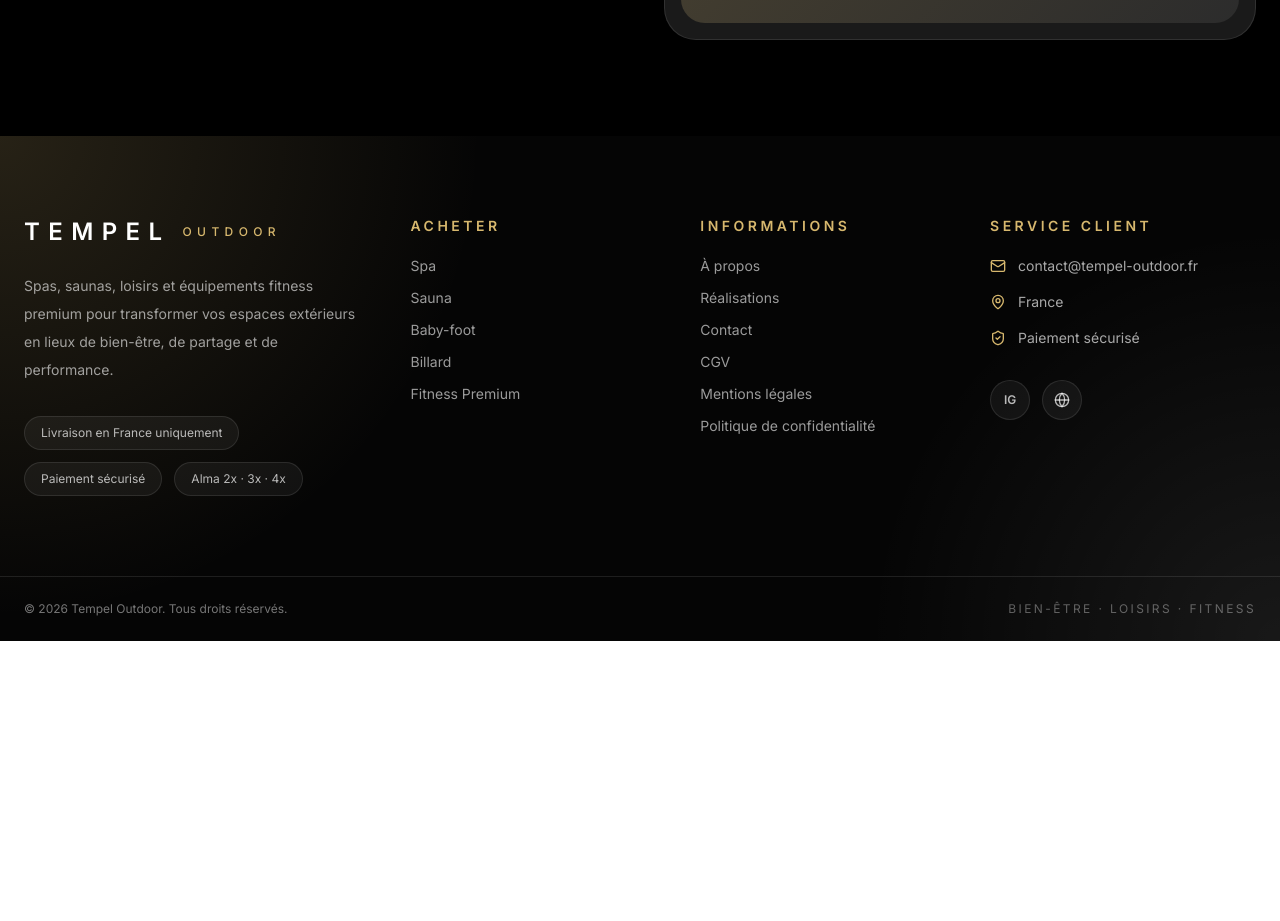
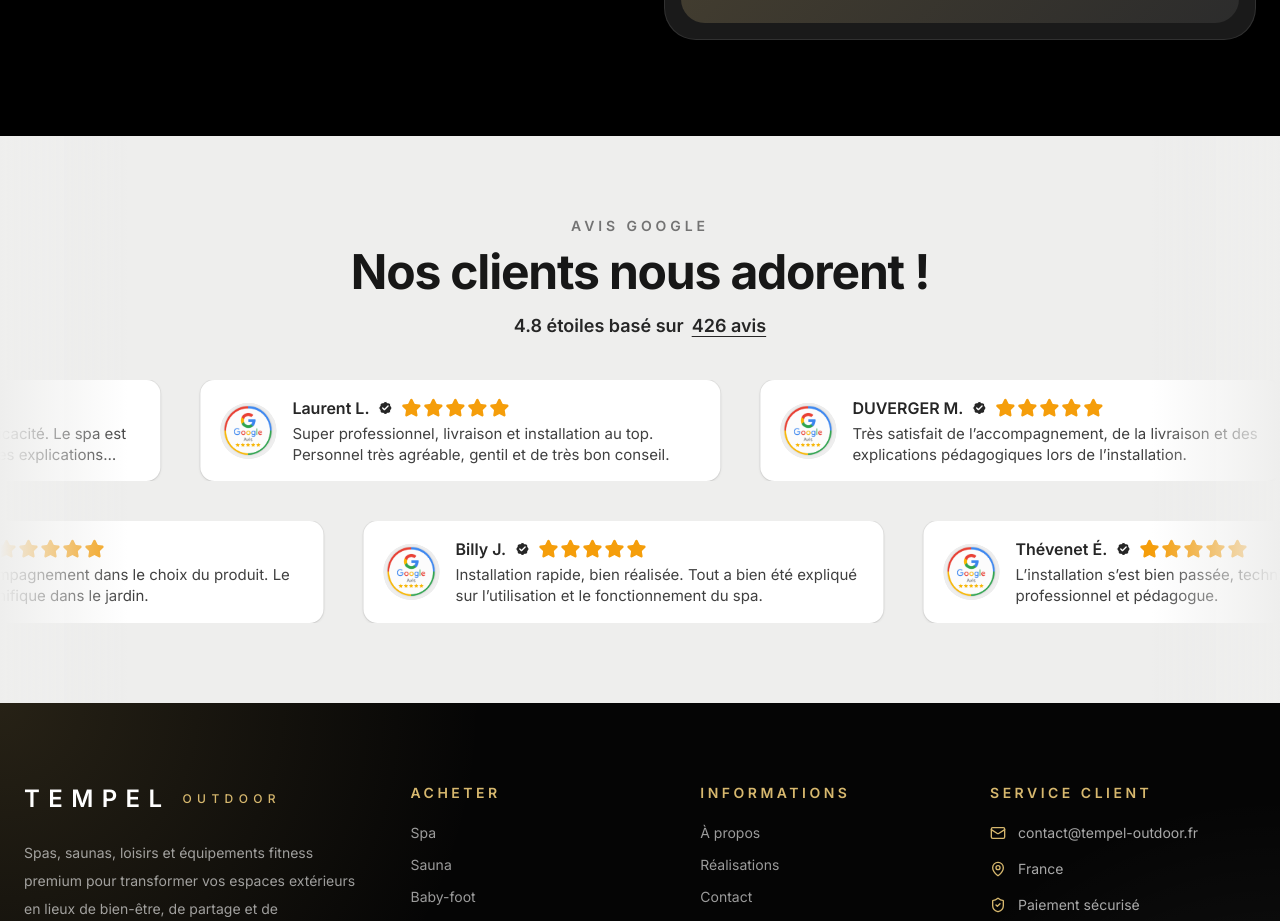
Before and after one commit to markyuna/tempel-outdoor, a Next.js app: page /en in a window 1280 px wide. Shown: the part 3400-4321 px from the top of the page. Before the commit the page ends 4041 px from the top, so only its background shows below. Built offline with nearby package versions, Linux system fonts and the light colour scheme; no server answers; the database is empty.

Commit message:
add animated Google reviews section

```diff
--- a/src/app/[locale]/page.tsx
+++ b/src/app/[locale]/page.tsx
@@ -7,6 +7,7 @@
 import UniversSection from "@/components/home/UniversSection";
 import TrustSection from "@/components/home/TrustSection";
 import ProduitsPhares from "@/components/home/ProduitsPhares";
+import GoogleReviewsSection from "@/components/home/GoogleReviewsSection";
 
 export default function HomePage() {
   return (
@@ -49,6 +50,8 @@
           </div>
         </div>
       </section>
+
+      <GoogleReviewsSection />
     </main>
   );
 }
--- /dev/null
+++ b/src/components/home/GoogleReviewsSection.tsx
@@ -0,0 +1,195 @@
+// src/components/home/GoogleReviewsSection.tsx
+
+import Image from "next/image";
+import { BadgeCheck, Star } from "lucide-react";
+
+const reviewsRowOne = [
+  {
+    name: "FRESSARD D.",
+    text: "Merci à Louis et à Benoît pour leur efficacité. Le spa est bien installé et nous avons eu toutes les explications nécessaires.",
+    rating: 5,
+  },
+  {
+    name: "Laurent L.",
+    text: "Super professionnel, livraison et installation au top. Personnel très agréable, gentil et de très bon conseil.",
+    rating: 5,
+  },
+  {
+    name: "DUVERGER M.",
+    text: "Très satisfait de l’accompagnement, de la livraison et des explications pédagogiques lors de l’installation.",
+    rating: 5,
+  },
+  {
+    name: "Sophie B.",
+    text: "Une très belle expérience du début à la fin. Produit de qualité et service client très réactif.",
+    rating: 5,
+  },
+];
+
+const reviewsRowTwo = [
+  {
+    name: "Billy J.",
+    text: "Installation rapide, bien réalisée. Tout a bien été expliqué sur l’utilisation et le fonctionnement du spa.",
+    rating: 5,
+  },
+  {
+    name: "Thévenet É.",
+    text: "L’installation s’est bien passée, technicien très professionnel et pédagogue.",
+    rating: 5,
+  },
+  {
+    name: "De C. C.",
+    text: "Très bien passé, personnels très compétents et très sympathiques.",
+    rating: 5,
+  },
+  {
+    name: "Claire M.",
+    text: "Très bon accompagnement dans le choix du produit. Le rendu est magnifique dans le jardin.",
+    rating: 5,
+  },
+];
+
+type Review = {
+  name: string;
+  text: string;
+  rating: number;
+};
+
+function Stars({ rating }: { rating: number }) {
+  return (
+    <div className="flex items-center gap-0.5">
+      {Array.from({ length: rating }).map((_, index) => (
+        <Star
+          key={index}
+          className="h-5 w-5 fill-[#f59e0b] text-[#f59e0b]"
+        />
+      ))}
+    </div>
+  );
+}
+
+function ReviewCard({ name, text, rating }: Review) {
+  return (
+    <article className="mx-5 flex w-[420px] shrink-0 items-center gap-4 rounded-xl bg-white px-5 py-4 shadow-sm ring-1 ring-black/5 md:w-[520px]">
+      <div className="relative h-14 w-14 shrink-0 overflow-hidden rounded-full bg-neutral-200">
+        <Image
+          src="/images/google-review-avatar.png"
+          alt="Avis Google"
+          fill
+          sizes="56px"
+          className="object-cover"
+        />
+      </div>
+
+      <div className="min-w-0">
+        <div className="flex flex-wrap items-center gap-2">
+          <p className="font-semibold text-neutral-800">{name}</p>
+          <BadgeCheck className="h-4 w-4 fill-neutral-800 text-white" />
+          <Stars rating={rating} />
+        </div>
+
+        <p className="mt-1 line-clamp-2 text-[15px] leading-snug text-neutral-700">
+          {text}
+        </p>
+      </div>
+    </article>
+  );
+}
+
+function ReviewsMarquee({
+  reviews,
+  reverse = false,
+}: {
+  reviews: Review[];
+  reverse?: boolean;
+}) {
+  const duplicatedReviews = [...reviews, ...reviews];
+
+  return (
+    <div className="reviews-marquee relative flex overflow-hidden">
+      <div
+        className={[
+          "reviews-track flex min-w-max",
+          reverse ? "animate-google-marquee-reverse" : "animate-google-marquee",
+        ].join(" ")}
+      >
+        {duplicatedReviews.map((review, index) => (
+          <ReviewCard
+            key={`${review.name}-${index}`}
+            name={review.name}
+            text={review.text}
+            rating={review.rating}
+          />
+        ))}
+      </div>
+    </div>
+  );
+}
+
+export default function GoogleReviewsSection() {
+  return (
+    <section className="relative overflow-hidden bg-[#eeeeed] py-20">
+      <div className="pointer-events-none absolute inset-y-0 left-0 z-10 w-32 bg-gradient-to-r from-[#eeeeed] to-transparent" />
+      <div className="pointer-events-none absolute inset-y-0 right-0 z-10 w-32 bg-gradient-to-l from-[#eeeeed] to-transparent" />
+
+      <div className="mx-auto mb-10 max-w-5xl px-6 text-center">
+        <p className="text-sm font-semibold uppercase tracking-[0.28em] text-neutral-500">
+          Avis Google
+        </p>
+
+        <h2 className="mt-3 text-4xl font-bold tracking-tight text-neutral-900 md:text-5xl">
+          Nos clients nous adorent !
+        </h2>
+
+        <div className="mt-4 flex flex-wrap items-center justify-center gap-2 text-lg font-semibold text-neutral-800">
+          <span>4.8 étoiles basé sur</span>
+          <a
+            href="/fr/contact"
+            className="underline underline-offset-4 transition hover:text-neutral-500"
+          >
+            426 avis
+          </a>
+        </div>
+      </div>
+
+      <div className="space-y-10">
+        <ReviewsMarquee reviews={reviewsRowOne} />
+        <ReviewsMarquee reviews={reviewsRowTwo} reverse />
+      </div>
+
+      <style>
+        {`
+          @keyframes google-marquee {
+            from {
+              transform: translateX(0);
+            }
+            to {
+              transform: translateX(-50%);
+            }
+          }
+
+          @keyframes google-marquee-reverse {
+            from {
+              transform: translateX(-50%);
+            }
+            to {
+              transform: translateX(0);
+            }
+          }
+
+          .animate-google-marquee {
+            animation: google-marquee 38s linear infinite;
+          }
+
+          .animate-google-marquee-reverse {
+            animation: google-marquee-reverse 42s linear infinite;
+          }
+
+          .reviews-marquee:hover .reviews-track {
+            animation-play-state: paused;
+          }
+        `}
+      </style>
+    </section>
+  );
+}
--- a/src/components/products/FavoriteButton.tsx
+++ b/src/components/products/FavoriteButton.tsx
@@ -2,7 +2,7 @@
 
 "use client";
 
-import { useState, useTransition } from "react";
+import React, { useState, useTransition } from "react";
 import { Heart } from "lucide-react";
 
 type FavoriteButtonProps = {
@@ -76,9 +76,7 @@
         onClick={handleToggleFavorite}
         disabled={isPending}
         className="inline-flex w-full items-center justify-center gap-2 rounded-full border border-black/10 bg-white px-5 py-3 text-sm font-semibold text-[#181512] shadow-sm transition hover:bg-[#f7f4ee] disabled:cursor-not-allowed disabled:opacity-60"
-        aria-label={
-          isFavorite ? "Retirer des favoris" : "Ajouter aux favoris"
-        }
+        aria-label={isFavorite ? "Retirer des favoris" : "Ajouter aux favoris"}
       >
         <Heart
           className={`h-4 w-4 transition ${
```
Also changed, not shown: public/images/google-review-avatar.png (added), src/components/home/TestimonialsSection.tsx (deleted).
